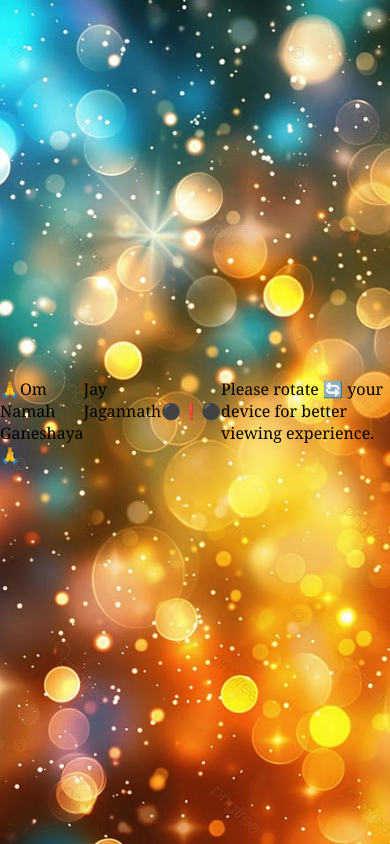
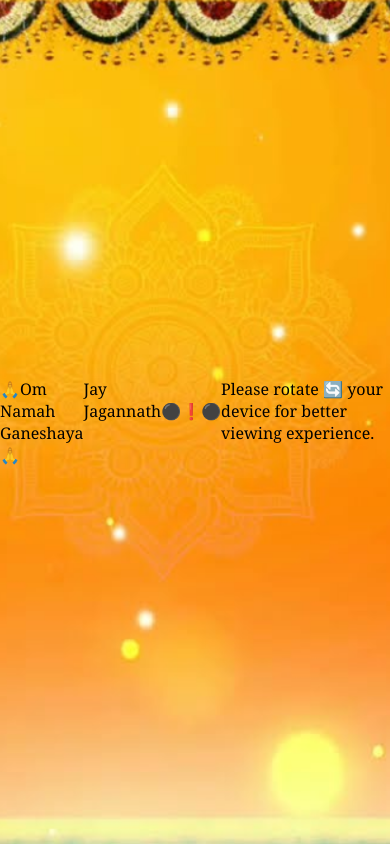
Before and after one commit to Shrriman/Shri-Jagannath, a plain HTML site: page web1.html in a window 390 px wide. Drawn offline with Linux system fonts and the light colour scheme.

Commit message:
Update web1.css

```diff
--- a/web1.css
+++ b/web1.css
@@ -286,7 +286,6 @@ a:hover::before{
 
   body {
     flex-direction: column;
-    background-image: url('jaga.jpeg');
     background-size: cover;
     background-position: center;
   }
```
